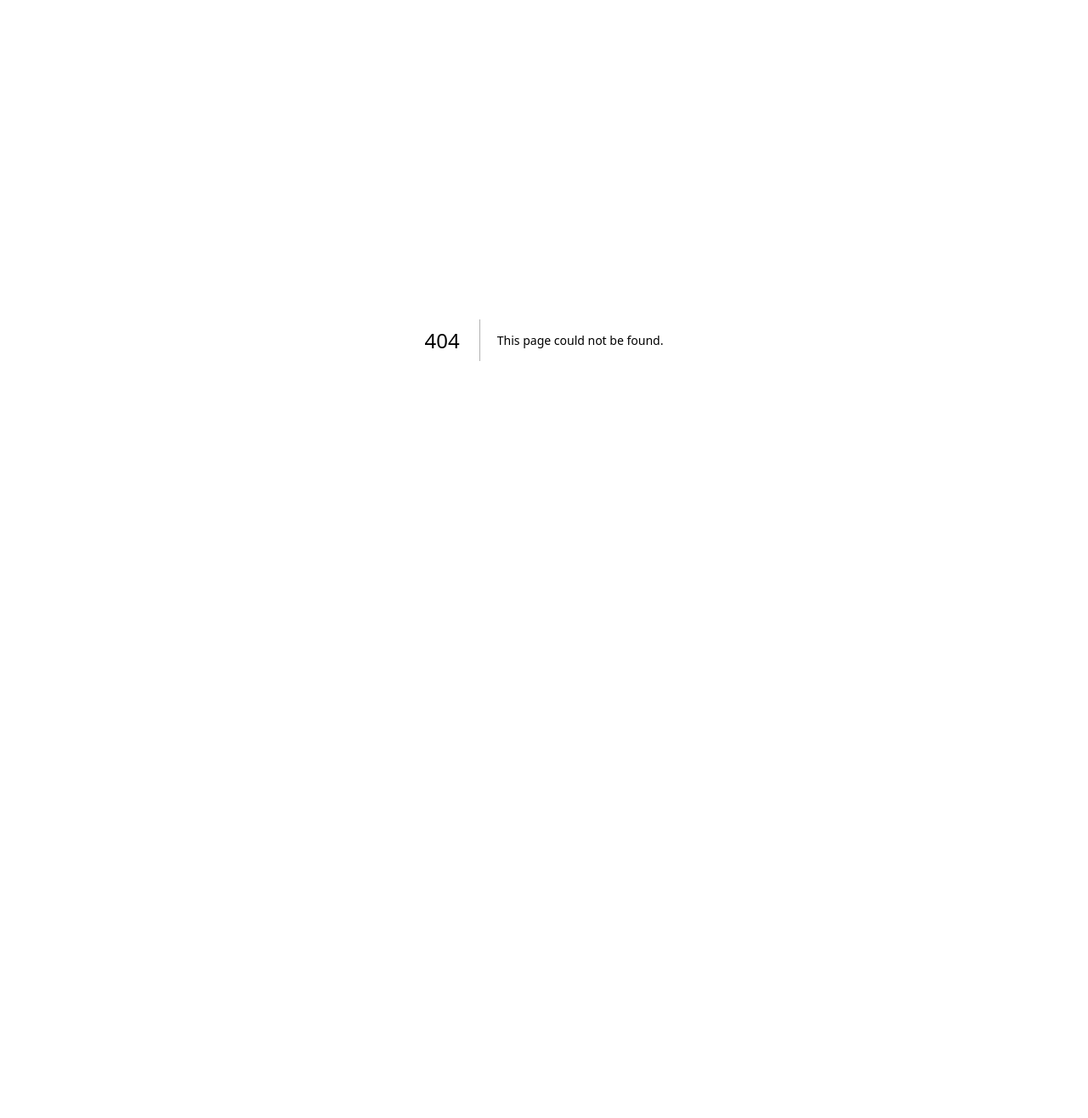
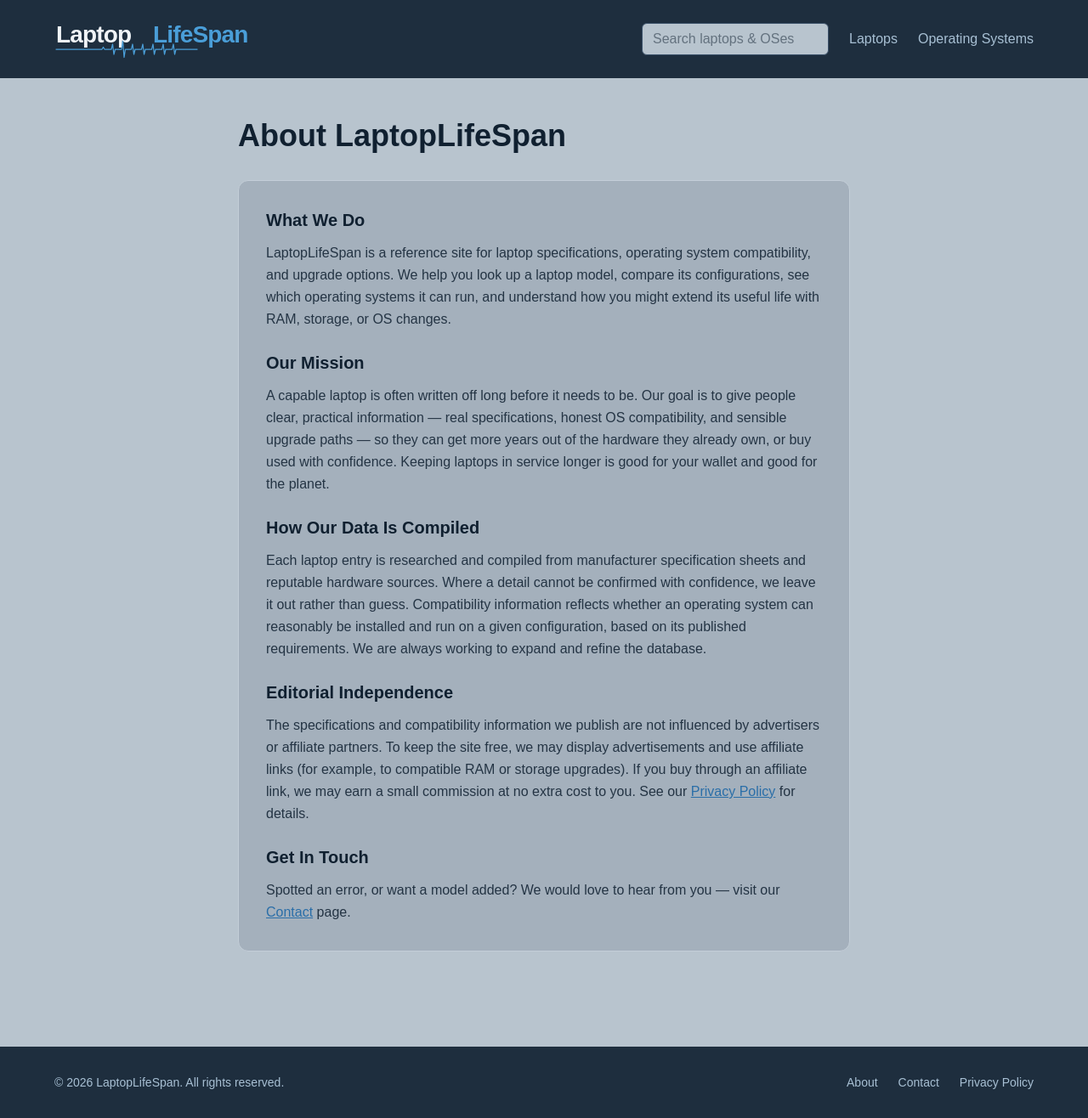
Before and after one commit to laptoplifespan/laptopdb, a Next.js app: page /about in a window 1280 px wide. Before the commit this address had no page. Shown: the whole page at 85% size. Before the commit the page ends 800 px from the top, so only its background shows below. Built offline with nearby package versions, Linux system fonts and the light colour scheme.

Commit message:
add About and Contact pages; link them in footer and sitemap

```diff
--- /dev/null
+++ b/app/about/page.js
@@ -0,0 +1,59 @@
+import Footer from '@/app/components/Footer'
+import Header from '@/app/components/Header'
+
+export const metadata = {
+  title: 'About — LaptopLifeSpan',
+  description: 'Learn about LaptopLifeSpan — our mission to help you find laptop specs, check OS compatibility, and extend your laptop\'s lifespan.',
+}
+
+export default function AboutPage() {
+  return (
+    <main style={{backgroundColor: '#B8C4CE'}} className="min-h-screen">
+      <Header />
+
+      <div className="max-w-3xl mx-auto px-6 py-12">
+        <h1 style={{color: '#102030'}} className="text-4xl font-bold mb-8">About LaptopLifeSpan</h1>
+
+        <div style={{backgroundColor: '#A4B0BC', border: '1px solid #C4CED8'}} className="rounded-xl p-8 space-y-6">
+
+          <div>
+            <h2 style={{color: '#102030'}} className="text-xl font-semibold mb-3">What We Do</h2>
+            <p style={{color: '#243444'}} className="leading-relaxed">
+              LaptopLifeSpan is a reference site for laptop specifications, operating system compatibility, and upgrade options. We help you look up a laptop model, compare its configurations, see which operating systems it can run, and understand how you might extend its useful life with RAM, storage, or OS changes.
+            </p>
+          </div>
+
+          <div>
+            <h2 style={{color: '#102030'}} className="text-xl font-semibold mb-3">Our Mission</h2>
+            <p style={{color: '#243444'}} className="leading-relaxed">
+              A capable laptop is often written off long before it needs to be. Our goal is to give people clear, practical information — real specifications, honest OS compatibility, and sensible upgrade paths — so they can get more years out of the hardware they already own, or buy used with confidence. Keeping laptops in service longer is good for your wallet and good for the planet.
+            </p>
+          </div>
+
+          <div>
+            <h2 style={{color: '#102030'}} className="text-xl font-semibold mb-3">How Our Data Is Compiled</h2>
+            <p style={{color: '#243444'}} className="leading-relaxed">
+              Each laptop entry is researched and compiled from manufacturer specification sheets and reputable hardware sources. Where a detail cannot be confirmed with confidence, we leave it out rather than guess. Compatibility information reflects whether an operating system can reasonably be installed and run on a given configuration, based on its published requirements. We are always working to expand and refine the database.
+            </p>
+          </div>
+
+          <div>
+            <h2 style={{color: '#102030'}} className="text-xl font-semibold mb-3">Editorial Independence</h2>
+            <p style={{color: '#243444'}} className="leading-relaxed">
+              The specifications and compatibility information we publish are not influenced by advertisers or affiliate partners. To keep the site free, we may display advertisements and use affiliate links (for example, to compatible RAM or storage upgrades). If you buy through an affiliate link, we may earn a small commission at no extra cost to you. See our <a href="/privacy" style={{color: '#2A6EA8', textDecoration: 'underline'}}>Privacy Policy</a> for details.
+            </p>
+          </div>
+
+          <div>
+            <h2 style={{color: '#102030'}} className="text-xl font-semibold mb-3">Get In Touch</h2>
+            <p style={{color: '#243444'}} className="leading-relaxed">
+              Spotted an error, or want a model added? We would love to hear from you — visit our <a href="/contact" style={{color: '#2A6EA8', textDecoration: 'underline'}}>Contact</a> page.
+            </p>
+          </div>
+
+        </div>
+      </div>
+      <Footer />
+    </main>
+  )
+}
--- a/app/components/Footer.js
+++ b/app/components/Footer.js
@@ -5,7 +5,11 @@ export default function Footer() {
     <footer style={{backgroundColor: '#1E2E3E', color: '#A8C0D4'}} className="mt-16 px-6 py-8">
       <div className="max-w-6xl mx-auto flex flex-col md:flex-row items-center justify-between gap-4">
         <p className="text-sm">© 2026 LaptopLifeSpan. All rights reserved.</p>
-        <Link href="/privacy" style={{color: '#A8C0D4'}} className="text-sm hover:text-white transition">Privacy Policy</Link>
+        <nav className="flex gap-6">
+          <Link href="/about" style={{color: '#A8C0D4'}} className="text-sm hover:text-white transition">About</Link>
+          <Link href="/contact" style={{color: '#A8C0D4'}} className="text-sm hover:text-white transition">Contact</Link>
+          <Link href="/privacy" style={{color: '#A8C0D4'}} className="text-sm hover:text-white transition">Privacy Policy</Link>
+        </nav>
       </div>
     </footer>
   )
--- /dev/null
+++ b/app/contact/page.js
@@ -0,0 +1,54 @@
+import Footer from '@/app/components/Footer'
+import Header from '@/app/components/Header'
+
+export const metadata = {
+  title: 'Contact — LaptopLifeSpan',
+  description: 'Get in touch with LaptopLifeSpan — report a correction, request a laptop model, or ask a question.',
+}
+
+export default function ContactPage() {
+  return (
+    <main style={{backgroundColor: '#B8C4CE'}} className="min-h-screen">
+      <Header />
+
+      <div className="max-w-3xl mx-auto px-6 py-12">
+        <h1 style={{color: '#102030'}} className="text-4xl font-bold mb-8">Contact Us</h1>
+
+        <div style={{backgroundColor: '#A4B0BC', border: '1px solid #C4CED8'}} className="rounded-xl p-8 space-y-6">
+
+          <div>
+            <p style={{color: '#243444'}} className="leading-relaxed">
+              We would love to hear from you. Whether you have spotted an error in a specification, want a laptop model or operating system added to the database, or just have a question, feel free to reach out.
+            </p>
+          </div>
+
+          <div>
+            <h2 style={{color: '#102030'}} className="text-xl font-semibold mb-3">Email</h2>
+            <p style={{color: '#243444'}} className="leading-relaxed">
+              <a href="mailto:contact@laptoplifespan.com" style={{color: '#2A6EA8', textDecoration: 'underline'}}>
+                contact@laptoplifespan.com
+              </a>
+            </p>
+          </div>
+
+          <div>
+            <h2 style={{color: '#102030'}} className="text-xl font-semibold mb-3">What to Include</h2>
+            <ul style={{color: '#243444'}} className="leading-relaxed list-disc pl-5 space-y-1">
+              <li><strong>Corrections:</strong> the laptop or OS name, the field that is wrong, and the correct value (a source link helps).</li>
+              <li><strong>Requests:</strong> the exact model name or number you would like us to add.</li>
+              <li><strong>Questions:</strong> as much detail as you can, so we can help quickly.</li>
+            </ul>
+          </div>
+
+          <div>
+            <p style={{color: '#2A3A4A'}} className="text-sm">
+              We read every message and aim to respond as soon as we can. Thanks for helping us keep the database accurate.
+            </p>
+          </div>
+
+        </div>
+      </div>
+      <Footer />
+    </main>
+  )
+}
--- a/app/sitemap.js
+++ b/app/sitemap.js
@@ -44,6 +44,24 @@ export default async function sitemap() {
       changeFrequency: 'weekly',
       priority: 0.9,
     },
+    {
+      url: `${baseUrl}/about`,
+      lastModified: new Date(),
+      changeFrequency: 'yearly',
+      priority: 0.4,
+    },
+    {
+      url: `${baseUrl}/contact`,
+      lastModified: new Date(),
+      changeFrequency: 'yearly',
+      priority: 0.4,
+    },
+    {
+      url: `${baseUrl}/privacy`,
+      lastModified: new Date(),
+      changeFrequency: 'yearly',
+      priority: 0.3,
+    },
     ...laptopUrls,
     ...osUrls,
   ]
```
